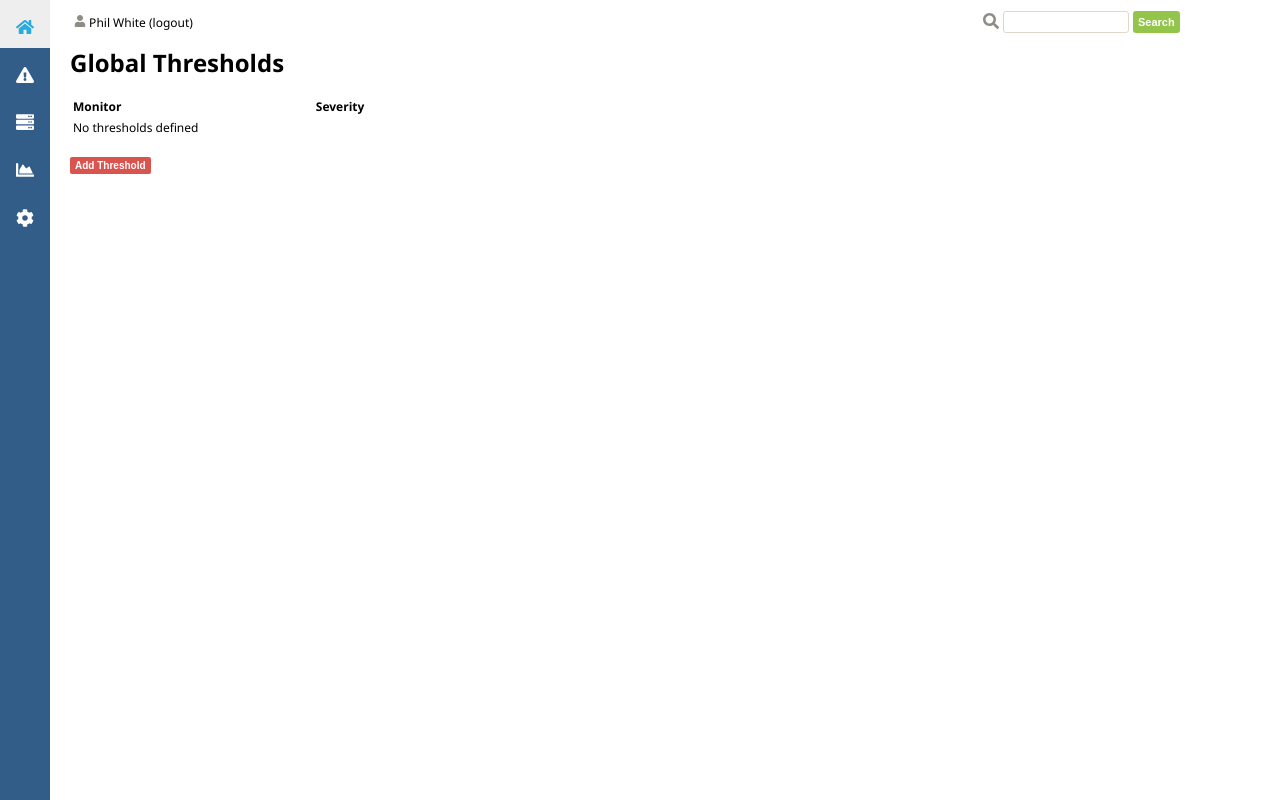
After one commit to philipcwhite/Monitoring, a Django app: page /settings/thresholds/global in a window 1280 px wide. The commit adds this page. Run offline with Django 3.2, Linux system fonts and the light colour scheme; data that the repository does not hold is empty.

Commit message:
2018-09-03

```diff
--- a/website/mon_app/mon_events.py
+++ b/website/mon_app/mon_events.py
@@ -51,7 +51,7 @@ class mon_events:
             <td style="text-align:left"><svg width="10" height="10"><rect width="10" height="10" style="fill:""" + color + """" /></svg> """ + i.severity + """</td>
             <td><a href="/device/""" + i.name + """">""" + i.name + """</a></td>
             <td>""" + i.message + """</td>
-            <td style="text-align:right"><form><input type="button" onclick="window.location.href='/event_close/""" + str(i.id) + """'" class="event-button" value="Close Event" /></form></td>
+            <td style="text-align:right"><form><input type="button" onclick="window.location.href='/event_close/""" + str(i.id) + """'" class="action-button" value="Close Event" /></form></td>
             </tr>"""
 
             html = html + "</table"
--- a/website/mon_app/static/mon_app/css/mon_app.css
+++ b/website/mon_app/static/mon_app/css/mon_app.css
@@ -28,8 +28,8 @@ body{margin:0px;padding:0px;height:100%;width:100%;font:12px "Segoe UI", "Helvet
 .mon-container a:hover{color:#000;text-decoration:none}
 .mon-container a:visited {color:#000;text-decoration:none}
 
-.event-button{border-radius:2px;color:#FFF;font-size:10px;background:#D9534F;padding:3px 5px;text-decoration: none;font-weight:bold;border-style:none;transition: 0.5s;}
-.event-button:hover{background-color:#D23430;border-color: #C9302C;transition: 0.5s;}
+.action-button{border-radius:2px;color:#FFF;font-size:10px;background:#D9534F;padding:3px 5px;text-decoration: none;font-weight:bold;border-style:none;transition: 0.5s;}
+.action-button:hover{background-color:#D23430;border-color: #C9302C;transition: 0.5s;}
 
 .card-div{background-color:#FFF;border:1px solid #DFD7CA;border-radius:3px;padding:4px;min-width:200px;}
 
--- a/website/mon_app/templates/mon_app/settings_thresholds_add.html
+++ b/website/mon_app/templates/mon_app/settings_thresholds_add.html
@@ -11,7 +11,7 @@
     <form method="post" enctype="multipart/form-data">
       {% csrf_token %}
       {{ form.as_p }}
-      <button type="submit" class="">Add Threshold</button>
+      <button type="submit" class="action-button">Add Threshold</button>
     </form>
 
 
--- a/website/mon_app/templates/mon_app/settings_thresholds_edit.html
+++ b/website/mon_app/templates/mon_app/settings_thresholds_edit.html
@@ -11,7 +11,7 @@
     <form method="post" enctype="multipart/form-data">
       {% csrf_token %}
       {{ form.as_p }}
-      <button type="submit" class="">Edit Threshold</button>
+      <button type="submit" class="action-button">Edit Threshold</button>
     </form>
 
 
--- /dev/null
+++ b/website/mon_app/templates/mon_app/settings_thresholds_global.html
@@ -0,0 +1,38 @@
+{% extends 'mon_app/base.html' %}
+
+
+
+{% block content %}
+<h1>Global Thresholds</h1>
+
+<div>
+<table style="width:500px">
+    <tr>
+        <td><b>Monitor</b></td>
+        <td><b>Severity</b></td>
+        <td></td>
+    </tr>
+{% for i in thresholds %}
+
+<tr>
+    <td>{{i.monitor}}</td>
+    <td>{{i.severity}}</td>
+    <td><button onclick="window.location='{% url 'mon_app:settings_global_threshold_edit' i.id %}'" class="action-button">Edit Threshold</button></td>
+</td>
+
+</tr>
+{% empty %}
+<tr><td colspan="3">No thresholds defined</td></tr>
+{% endfor %}
+</table>
+<br />
+<button onclick="window.location='{% url 'mon_app:settings_global_threshold_add' %}'" class="action-button">Add Threshold</button>
+</div>
+
+
+
+<br />
+
+
+
+{% endblock content %}
--- a/website/mon_app/urls.py
+++ b/website/mon_app/urls.py
@@ -17,6 +17,7 @@ urlpatterns=[
     path('event_close/<int:event_id>', views.event_close, name='event_close'),
     path('reports', views.reports, name='reports'),
     path('settings', views.settings, name='settings'),
+    path('settings/thresholds/global', views.settings_global_thresholds, name='settings_global_thresholds'),
     path('settings/thresholds/global/add', views.settings_global_threshold_add, name='settings_global_threshold_add'),
     path('settings/thresholds/global/edit/<int:thresh_id>', views.settings_global_threshold_edit, name='settings_global_threshold_edit'),
     path('settings/thresholds/agent/<str:device_name>/add', views.settings_agent_threshold_add, name='settings_agent_threshold_add'),
--- a/website/mon_app/views.py
+++ b/website/mon_app/views.py
@@ -60,7 +60,9 @@ def settings(request):
     return render(request, 'mon_app/settings.html')
 
 def settings_global_thresholds(request):
-    return render(request, 'mon_app/settings.html')
+    thresholds = GlobalThreshold.objects.all().order_by('monitor').order_by('severity')
+    context = {'thresholds':thresholds}
+    return render(request, 'mon_app/settings_thresholds_global.html', context)
 
 def settings_global_threshold_add(request):
     if request.method != 'POST':
@@ -69,7 +71,7 @@ def settings_global_threshold_add(request):
         form = GlobalThresholdForm(request.POST)
         if form.is_valid():
             form.save()
-            return render(request, 'mon_app/settings.html')
+            return render(request, 'mon_app/settings_thresholds_global.html')
     context = {'form': form}
     return render(request, 'mon_app/settings_thresholds_add.html', context)
 
@@ -81,7 +83,7 @@ def settings_global_threshold_edit(request, thresh_id):
         form = GlobalThresholdForm(instance=globalthreshold, data=request.POST)
         if form.is_valid():
             form.save()
-            return render(request, 'mon_app/settings.html')
+            return render(request, 'mon_app/settings_thresholds_global.html')
     context = {'form':form}
     return render(request, 'mon_app/settings_thresholds_edit.html', context)
 
```
Also changed, not shown: website/mon_app/templates/mon_app/settings.html (+6 -2 lines), README.md.
